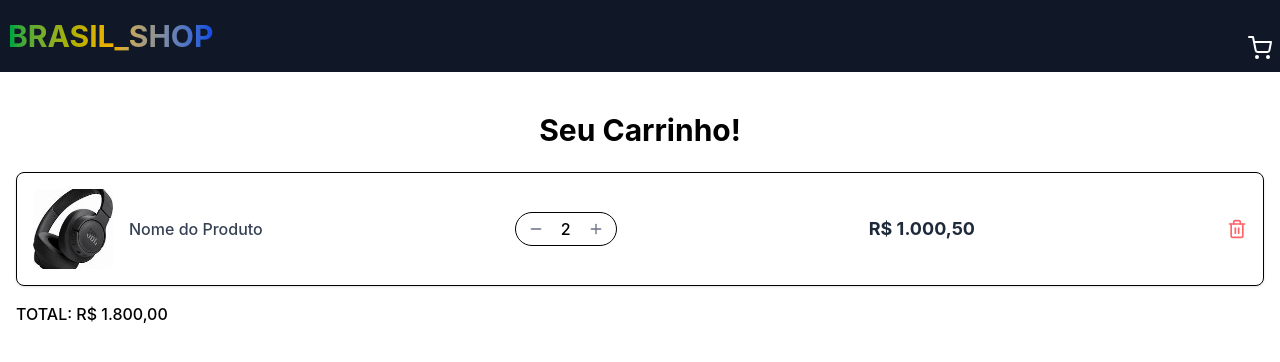
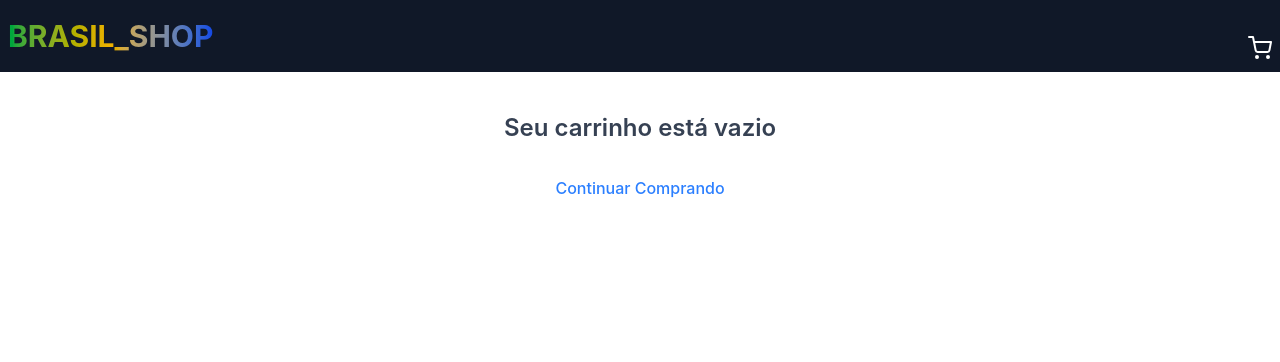
Before and after one commit to Gabriell-Santos/BrasilShop, a React (Vite) app: page /carts in a window 1280 px wide. Shown: the top 362 px of the page. Built offline with nearby package versions, Linux system fonts and the light colour scheme.

Commit message:
colocando os itens selacionados no carinho e mostrando na tela

```diff
--- a/src/Pages/Carts/index.tsx
+++ b/src/Pages/Carts/index.tsx
@@ -1,38 +1,68 @@
 import { FiPlus, FiMinus, FiTrash2 } from "react-icons/fi";
-import produto from "../../asstes/produto teste.jpeg";
+
+import { CartContext } from "../../Services/ContextApi";
+import { useContext } from "react";
+import { Link } from "react-router-dom";
 
 export function Carts() {
+  const { cart } = useContext(CartContext);
   return (
     <div className="w-full max-w-7xl mx-auto mt-10 px-4">
+      {cart.length === 0 ? (
+        <div className="mx-auto flex flex-col items-center justify-center gap-4">
+          <h2 className="text-2xl font-semibold text-gray-700 mb-4">
+            Seu carrinho está vazio
+          </h2>
+          <Link
+            to="/"
+            className="text-blue-500 flex items-center justify-center font-medium hover:text-blue-700"
+          >
+            Continuar Comprando
+          </Link>
+        </div>
+      ) : (
         <h2 className="text-center font-bold text-3xl mb-6">Seu Carrinho!</h2>
+      )}
 
-      <section className="flex items-center justify-between border rounded-lg p-4 gap-4 shadow-sm mb-4">
+      {cart.map((item) => (
+        <section
+          key={item.id}
+          className="flex items-center justify-between border rounded-lg p-4 gap-4 shadow-sm mb-4"
+        >
           <div className="flex items-center gap-4">
             <img
-            src={produto}
-            alt="Logo Produto"
+              src={item.cover}
+              alt={item.title}
               className="w-20 h-20 object-cover rounded-md"
             />
-          <span className="font-medium text-gray-700">Nome do Produto</span>
+            <span className="font-medium text-gray-700"> {item.title} </span>
           </div>
 
           <div className="flex items-center gap-3 border rounded-full px-3 py-1">
             <button className="text-gray-500 hover:text-black transition">
               <FiMinus size={16} />
             </button>
-          <span className="w-5 text-center font-medium">2</span>
+            <span className="w-5 text-center font-medium">{item.quantity}</span>
             <button className="text-gray-500 hover:text-black transition">
               <FiPlus size={16} />
             </button>
           </div>
 
-        <strong className="text-gray-800 text-lg">R$ 1.000,50</strong>
+          <strong className="text-gray-800 text-lg">
+            {item.price.toLocaleString("pt-br", {
+              style: "currency",
+              currency: "BRL",
+            })}
+          </strong>
 
           <button className="text-red-400 hover:text-red-600 transition">
             <FiTrash2 size={20} />
           </button>
         </section>
+      ))}
+      {cart.length > 0 && (
         <span className=" font-medium ">TOTAL: R$ 1.800,00</span>
+      )}
     </div>
   );
 }
```
Also changed, not shown: src/asstes/produto teste.jpeg (deleted). Lines whose indentation alone changed are shown as unchanged.
